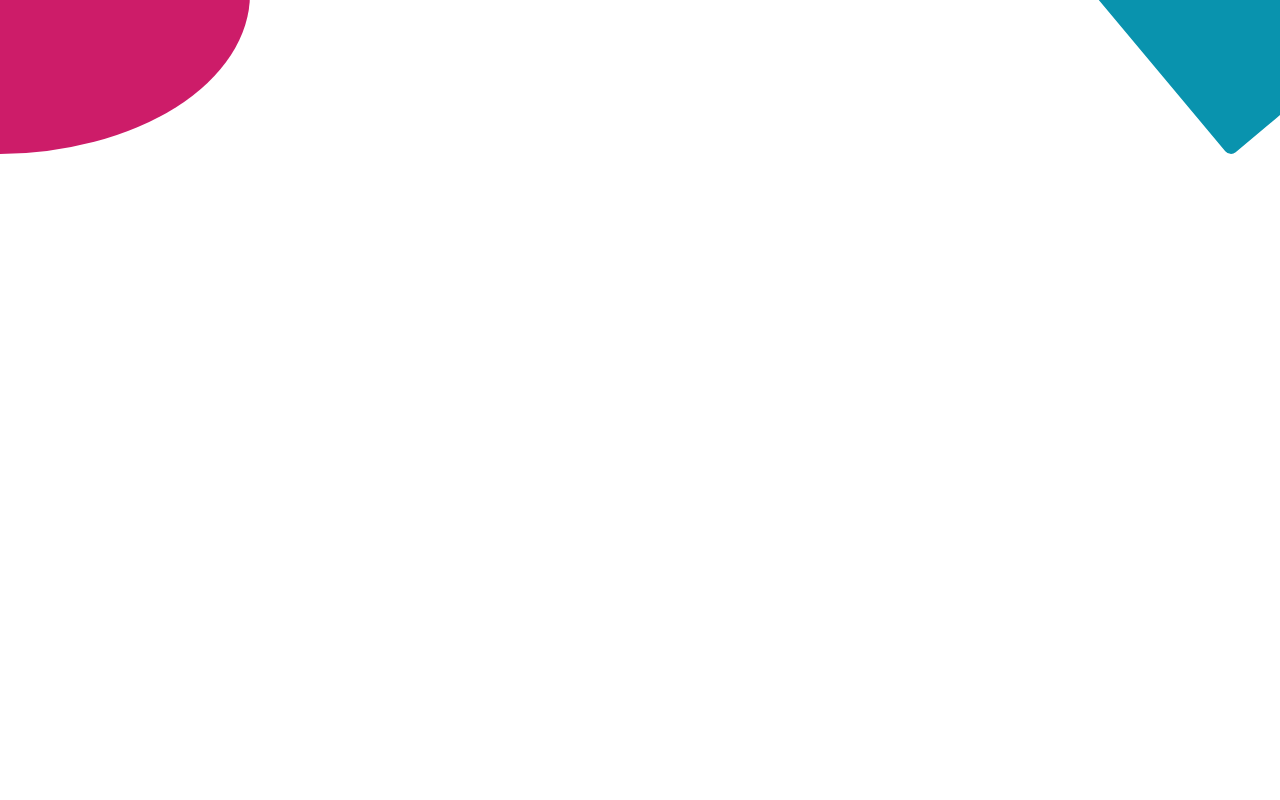
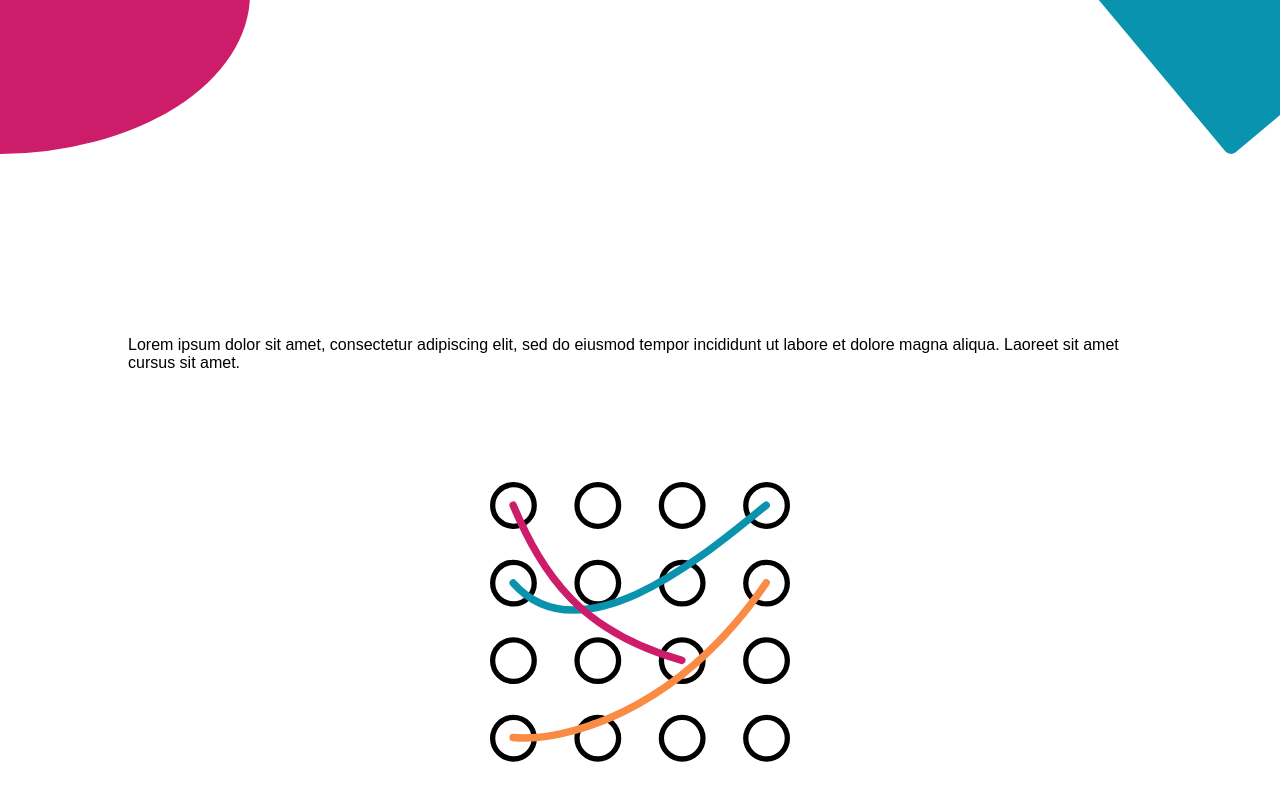
Before and after one commit to stevedsimkins/bradleyknudsen, a React (Create React App) app: page / in a window 1280 px wide. Shown: the part 646-1446 px from the top of the page. Before the commit the page ends 800 px from the top, so only its background shows below. Built offline with nearby package versions, Linux system fonts and the light colour scheme; a web font is replaced by a local one.

Commit message:
added intro component

```diff
--- /dev/null
+++ b/src/components/bradley/Intro.jsx
@@ -0,0 +1,38 @@
+import React from "react";
+import styled from "styled-components";
+import synth from "../../assets/bradleySynth.svg";
+
+const Intro = () => {
+  return (
+    <IntroContainer>
+      <p>
+        Lorem ipsum dolor sit amet, consectetur adipiscing elit, sed do eiusmod tempor incididunt ut labore et dolore magna aliqua. Laoreet sit amet cursus sit amet.
+      </p>
+      <SynthVector src={synth} alt="synth graphic" />
+    </IntroContainer>
+  )
+};
+
+const IntroContainer = styled.div`
+  height: 100vh;
+  width: 100%;
+  display: flex;
+  justify-content: center;
+  align-items: center;
+  flex-direction: column;
+  p{
+    width: 80%;
+  }
+`;
+
+const IntroText = styled.p`
+
+`;
+
+const SynthVector = styled.img`
+  width: 300px;
+  height: 300px;
+  margin-top: 100px;
+`;
+
+export default Intro;
--- a/src/pages/bradley/HomePage.jsx
+++ b/src/pages/bradley/HomePage.jsx
@@ -1,9 +1,13 @@
 import React from "react";
 import Home from "../../components/bradley/Home";
+import Intro from "../../components/bradley/Intro";
 
 const HomePage = () => {
   return (
-    <Home />
+    <>
+      <Home />
+      <Intro />
+    </>
   )
 };
 
```
Also changed, not shown: src/assets/bradleySynth.svg (added).
